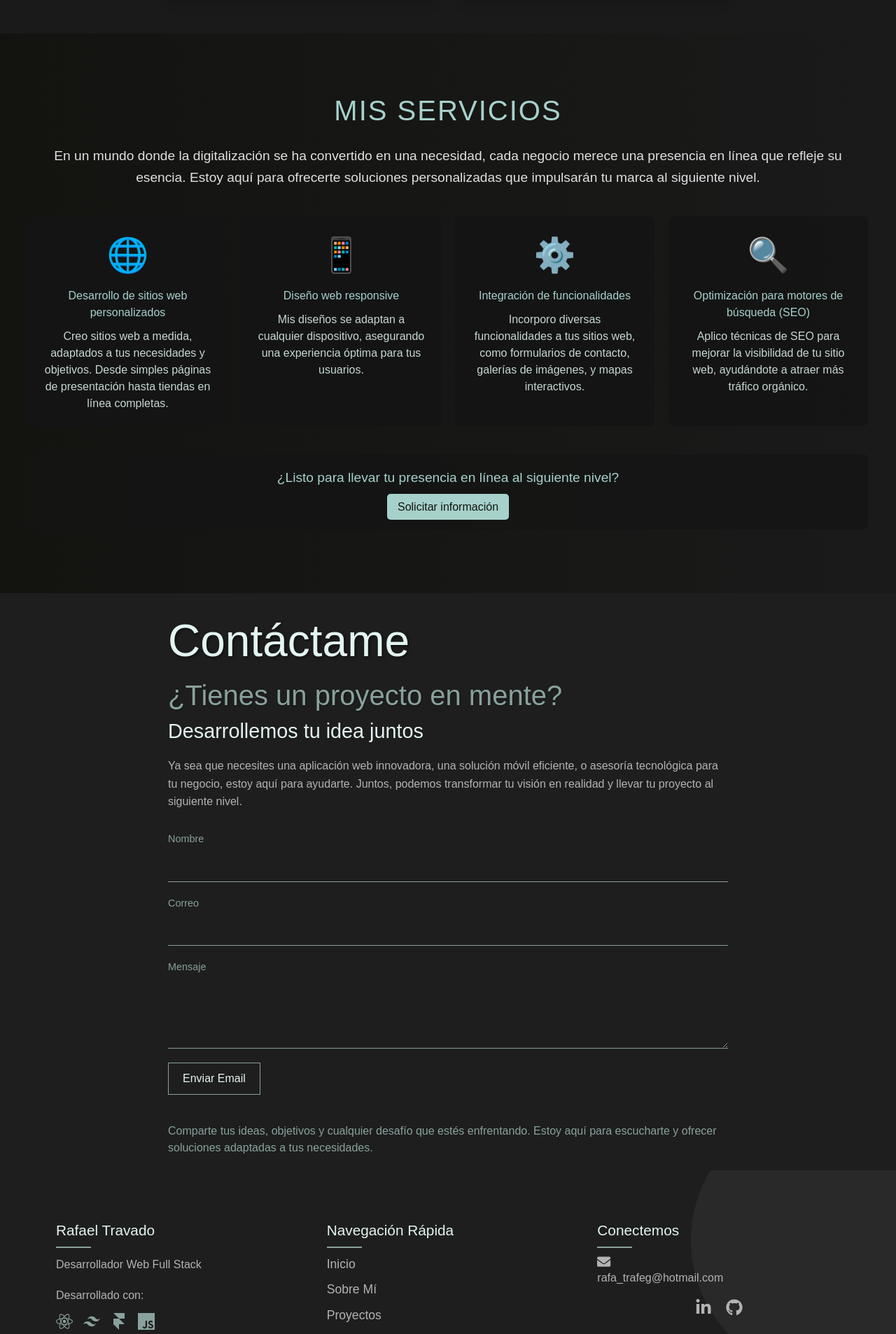
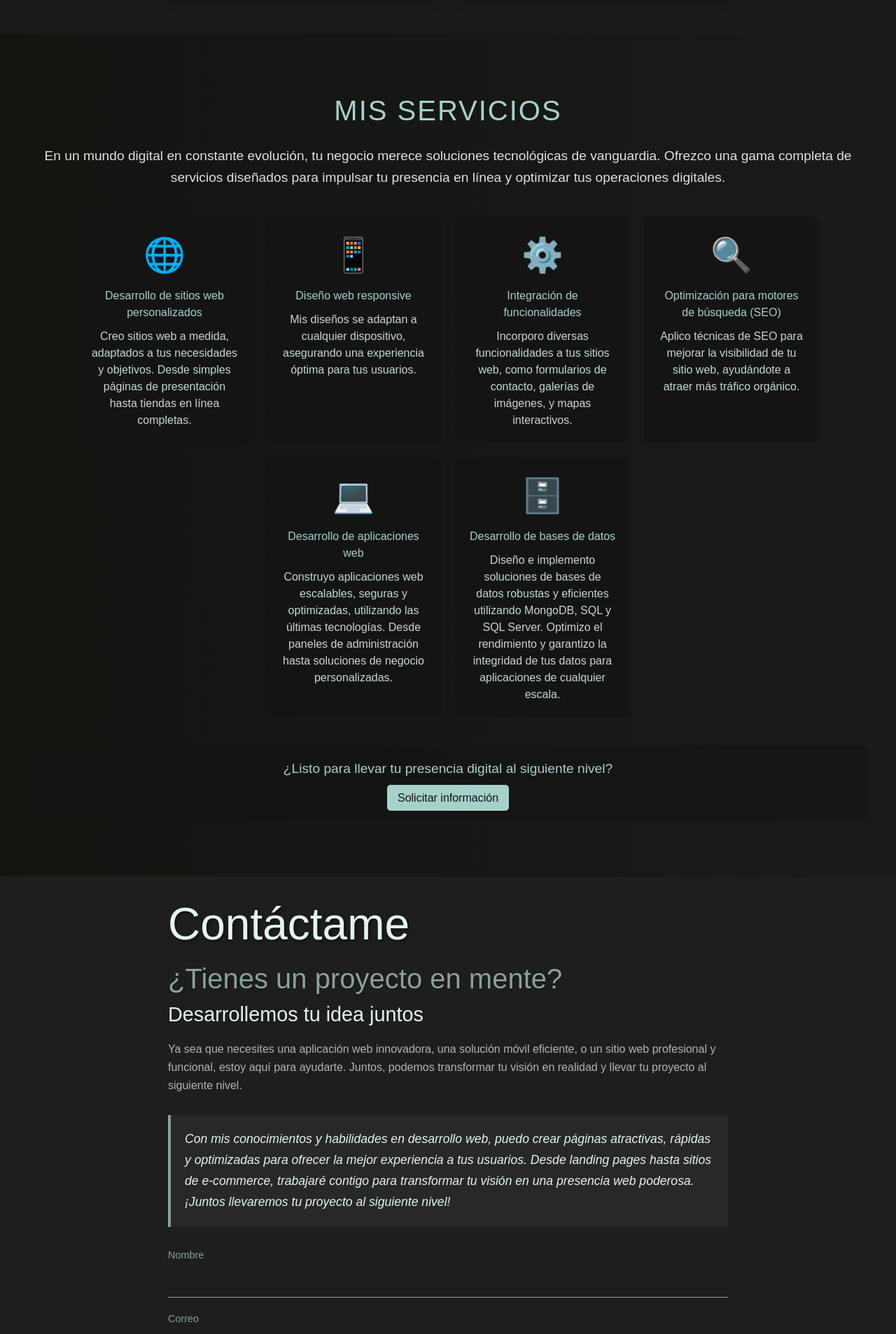
Before and after one commit to Rafael-TF/Portafolio, a React (Create React App) app: page / in a window 1280 px wide. Shown: the part 5365-7272 px from the top of the page at 70% size. Built offline with nearby package versions, Linux system fonts and the light colour scheme.

Commit message:
Implementación de nuevos servicios

```diff
--- a/src/Components/Services.js
+++ b/src/Components/Services.js
@@ -1,7 +1,7 @@
 import React from 'react';
 import { useSpring, animated } from 'react-spring';
 import { useInView } from 'react-intersection-observer';
-import '../Styles/Services.css'; // Aquí incluirás los estilos
+import '../Styles/Services.css';
 
 const servicesData = [
   {
@@ -24,28 +24,36 @@ const servicesData = [
     description: "Aplico técnicas de SEO para mejorar la visibilidad de tu sitio web, ayudándote a atraer más tráfico orgánico.",
     icon: "🔍",
   },
+  {
+    title: "Desarrollo de aplicaciones web",
+    description: "Construyo aplicaciones web escalables, seguras y optimizadas, utilizando las últimas tecnologías. Desde paneles de administración hasta soluciones de negocio personalizadas.",
+    icon: "💻",
+  },
+  {
+    title: "Desarrollo de bases de datos",
+    description: "Diseño e implemento soluciones de bases de datos robustas y eficientes utilizando MongoDB, SQL y SQL Server. Optimizo el rendimiento y garantizo la integridad de tus datos para aplicaciones de cualquier escala.",
+    icon: "🗄️",
+  },
 ];
 
 const Services = () => {
-  // Estado para manejar la visibilidad de la sección
   const { ref, inView } = useInView({
-    threshold: 0.1, // Activar cuando el 10% del elemento es visible
-    triggerOnce: false, // Permite que se active varias veces
+    threshold: 0.1,
+    triggerOnce: false,
   });
 
-  // Animaciones para el título y la introducción
   const titleProps = useSpring({
     opacity: inView ? 1 : 0,
     transform: inView ? 'translateY(0)' : 'translateY(-20px)',
     config: { duration: 500 },
   });
+
   const introProps = useSpring({
     opacity: inView ? 1 : 0,
     transform: inView ? 'translateY(0)' : 'translateY(-20px)',
     config: { duration: 500, delay: 200 },
   });
 
-  // Animación para las tarjetas
   const cardAnimation = useSpring({
     opacity: inView ? 1 : 0,
     transform: inView ? 'translateY(0)' : 'translateY(20px)',
@@ -55,13 +63,19 @@ const Services = () => {
   return (
     <section className="services-section" ref={ref}>
       <div className="services-content">
-        <animated.h2 className="services-title" style={titleProps}>Mis Servicios</animated.h2>
-        <animated.p className="services-intro" style={introProps}>
-          En un mundo donde la digitalización se ha convertido en una necesidad, cada negocio merece una presencia en línea que refleje su esencia. Estoy aquí para ofrecerte soluciones personalizadas que impulsarán tu marca al siguiente nivel.
+        <animated.h2 style={titleProps} className="services-title">
+          Mis Servicios
+        </animated.h2>
+        <animated.p style={introProps} className="services-intro">
+          En un mundo digital en constante evolución, tu negocio merece soluciones tecnológicas de vanguardia. Ofrezco una gama completa de servicios diseñados para impulsar tu presencia en línea y optimizar tus operaciones digitales.
         </animated.p>
         <div className="services-grid">
           {servicesData.map((service, index) => (
-            <animated.div className="service-card" key={index} style={cardAnimation}>
+            <animated.div
+              key={index}
+              style={cardAnimation}
+              className="service-card"
+            >
               <div className="icon">{service.icon}</div>
               <h3>{service.title}</h3>
               <p>{service.description}</p>
@@ -69,8 +83,10 @@ const Services = () => {
           ))}
         </div>
         <div className="contact-call-to-action">
-          <p>¿Listo para llevar tu presencia en línea al siguiente nivel?</p>
-          <a href="#contact" className="contact-button">Solicitar información</a>
+          <p>¿Listo para llevar tu presencia digital al siguiente nivel?</p>
+          <a href="#contact" className="contact-button">
+            Solicitar información
+          </a>
         </div>
       </div>
     </section>
--- a/src/Pages/Contact.js
+++ b/src/Pages/Contact.js
@@ -1,8 +1,14 @@
-import React, { useEffect, useRef, useState } from 'react';
-import { FaFacebookF, FaTwitter, FaGithub, FaLinkedinIn, FaInstagram } from 'react-icons/fa';
-import emailjs from '@emailjs/browser';
-import { motion, AnimatePresence, useInView } from 'framer-motion';
-import '../Styles/Contact.css';
+import React, { useEffect, useRef, useState } from "react";
+import {
+  FaFacebookF,
+  FaTwitter,
+  FaGithub,
+  FaLinkedinIn,
+  FaInstagram,
+} from "react-icons/fa";
+import emailjs from "@emailjs/browser";
+import { motion, AnimatePresence, useInView } from "framer-motion";
+import "../Styles/Contact.css";
 
 const AnimatedSection = ({ children, delay = 0 }) => {
   const ref = useRef(null);
@@ -26,14 +32,14 @@ const Contact = () => {
   const [isSubmitted, setIsSubmitted] = useState(false);
 
   useEffect(() => {
-    emailjs.init('zXI1tejWwsDua0TMm');
+    emailjs.init("zXI1tejWwsDua0TMm");
   }, []);
 
   useEffect(() => {
     if (isSubmitted) {
       const timer = setTimeout(() => {
         setIsSubmitted(false);
-      }, 5000);  // El mensaje desaparecerá después de 5 segundos
+      }, 5000); // El mensaje desaparecerá después de 5 segundos
 
       return () => clearTimeout(timer);
     }
@@ -43,18 +49,22 @@ const Contact = () => {
     event.preventDefault();
     setIsSubmitting(true);
 
-    const serviceID = 'default_service';
-    const templateID = 'template_izrvanp';
+    const serviceID = "default_service";
+    const templateID = "template_izrvanp";
 
-    emailjs.sendForm(serviceID, templateID, event.target)
-      .then(() => {
-        setIsSubmitted(true);
-        if (formRef.current) {
-          formRef.current.reset();
+    emailjs
+      .sendForm(serviceID, templateID, event.target)
+      .then(
+        () => {
+          setIsSubmitted(true);
+          if (formRef.current) {
+            formRef.current.reset();
+          }
+        },
+        (err) => {
+          console.error("Error al enviar el email:", err);
         }
-      }, (err) => {
-        console.error('Error al enviar el email:', err);
-      })
+      )
       .finally(() => {
         setIsSubmitting(false);
       });
@@ -85,9 +95,21 @@ const Contact = () => {
           <div className="project-description">
             <h3>Desarrollemos tu idea juntos</h3>
             <p>
-              Ya sea que necesites una aplicación web innovadora, una solución móvil eficiente,
-              o asesoría tecnológica para tu negocio, estoy aquí para ayudarte.
-              Juntos, podemos transformar tu visión en realidad y llevar tu proyecto al siguiente nivel.
+              Ya sea que necesites una aplicación web innovadora, una solución
+              móvil eficiente, o un sitio web profesional y funcional, estoy
+              aquí para ayudarte. Juntos, podemos transformar tu visión en
+              realidad y llevar tu proyecto al siguiente nivel.
+            </p>
+          </div>
+
+          <div className="project-highlight">
+            <p>
+              Con mis conocimientos y habilidades en desarrollo web, puedo crear páginas
+              atractivas, rápidas y optimizadas para ofrecer la mejor
+              experiencia a tus usuarios. Desde landing pages hasta sitios de
+              e-commerce, trabajaré contigo para transformar tu visión en una
+              presencia web poderosa. ¡Juntos llevaremos tu proyecto al
+              siguiente nivel!
             </p>
           </div>
         </AnimatedSection>
@@ -128,11 +150,14 @@ const Contact = () => {
         </AnimatePresence>
         <AnimatedSection delay={0.4}>
           <div className="project-details-description">
-            <p>Comparte tus ideas, objetivos y cualquier desafío que estés enfrentando.
-               Estoy aquí para escucharte y ofrecer soluciones adaptadas a tus necesidades.</p>
+            <p>
+              Comparte tus ideas, objetivos y cualquier desafío que estés
+              enfrentando. Estoy aquí para escucharte y ofrecer soluciones
+              adaptadas a tus necesidades.
+            </p>
           </div>
         </AnimatedSection>
-        </div>
+      </div>
     </section>
   );
 };
--- a/src/Pages/Projects.js
+++ b/src/Pages/Projects.js
@@ -40,11 +40,12 @@ const projectsData = [
     link: "https://extasis-gastrobar-rafaeltravado.netlify.app/",
     github: "https://github.com/Rafael-TF/Restaurante",
     features: [
-      "Diseño responsivo adaptado a todos los dispositivos",
-      "Menú interactivo con descripciones detalladas",
-      "Galería de imágenes del restaurante y platos",
-      "Sistema de reservas en línea",
-      "Integración con redes sociales"
+      "Diseño web responsivo que garantiza una experiencia óptima en todos los dispositivos",
+      "Interfaz de usuario intuitiva y atractiva que refleja la identidad del restaurante",
+      "Menú interactivo con animaciones suaves y descripciones detalladas",
+      "Galería de imágenes optimizada para mostrar el ambiente del restaurante y sus platos",
+      "Integración seamless con redes sociales para aumentar la presencia online",
+      "Tiempo de carga rápido para una mejor experiencia de usuario y ranking en buscadores"
     ]
   },
   {
--- a/src/Styles/Contact.css
+++ b/src/Styles/Contact.css
@@ -41,6 +41,20 @@
   .project-description p {
     color: #b3b3b3;
     line-height: 1.6;
+  }
+
+  .project-highlight {
+    background-color: #282828; /* Fondo diferente para resaltar */
+    padding: 20px;
+    border-left: 4px solid #89a19c; /* Línea vertical decorativa */
+    margin-bottom: 30px;
+  }
+
+  .project-highlight p {
+    color: #e3f4f1; /* Color de texto más claro */
+    font-size: 1.1rem; /* Tamaño de fuente ligeramente más grande */
+    line-height: 1.7;
+    font-style: italic; /* Para diferenciar aún más */
   }
 
   .contact-content form {
--- a/src/Styles/Services.css
+++ b/src/Styles/Services.css
@@ -9,15 +9,15 @@
 .services-content {
     max-width: 1200px;
     margin: 0 auto;
-    text-align: center; /* Centrar todo el contenido */
+    text-align: center;
 }
 
 .services-title {
     color: #a6d1cb;
     margin-bottom: 20px;
-    font-size: 2.5rem; /* Aumentar tamaño del título */
-    text-transform: uppercase; /* Convertir a mayúsculas */
-    letter-spacing: 2px; /* Espaciado entre letras */
+    font-size: 2.5rem;
+    text-transform: uppercase;
+    letter-spacing: 2px;
 }
 
 .services-intro {
@@ -28,27 +28,29 @@
 }
 
 .services-grid {
-    display: grid;
-    grid-template-columns: repeat(auto-fit, minmax(250px, 1fr)); /* Grid responsive */
-    gap: 20px; /* Espaciado entre tarjetas */
+    display: flex;
+    flex-wrap: wrap;
+    justify-content: center;
+    gap: 20px;
 }
 
 .service-card {
-    background-color: rgba(20, 20, 20, 0.9); /* Fondo oscuro para las tarjetas */
+    flex: 0 1 250px;
+    background-color: rgba(20, 20, 20, 0.9);
     padding: 20px;
     border-radius: 8px;
     transition: transform 0.3s ease, box-shadow 0.3s ease;
-    position: relative; /* Para el efecto de sombra */
+    position: relative;
 }
 
 .service-card:hover {
-    transform: translateY(-5px); /* Efecto de hover */
+    transform: translateY(-5px);
     box-shadow: 0 4px 12px rgba(0, 0, 0, 0.5);
 }
 
 .icon {
-    font-size: 3rem; /* Tamaño del icono */
-    margin-bottom: 10px; /* Espaciado */
+    font-size: 3rem;
+    margin-bottom: 10px;
 }
 
 .service-card h3 {
@@ -62,30 +64,30 @@
 }
 
 .contact-call-to-action {
-    margin-top: 40px; /* Espaciado superior */
+    margin-top: 40px;
     padding: 20px;
-    background-color: rgba(20, 20, 20, 0.8); /* Fondo semitransparente */
-    border-radius: 8px; /* Bordes redondeados */
+    background-color: rgba(20, 20, 20, 0.8);
+    border-radius: 8px;
 }
 
 .contact-call-to-action p {
     font-size: 1.2rem;
-    color: #a6d1cb; /* Color del texto */
-    margin-bottom: 15px; /* Espaciado inferior */
+    color: #a6d1cb;
+    margin-bottom: 15px;
 }
 
 .contact-button {
-    background-color: #a6d1cb; /* Color del botón */
+    background-color: #a6d1cb;
     color: #131310;
     padding: 10px 15px;
     border: none;
     border-radius: 5px;
-    text-decoration: none; /* Sin subrayado */
+    text-decoration: none;
     transition: background-color 0.3s ease;
 }
 
 .contact-button:hover {
-    background-color: #7ab0a1; /* Color del botón al pasar el ratón */
+    background-color: #7ab0a1;
 }
 
 @media (max-width: 768px) {
```
